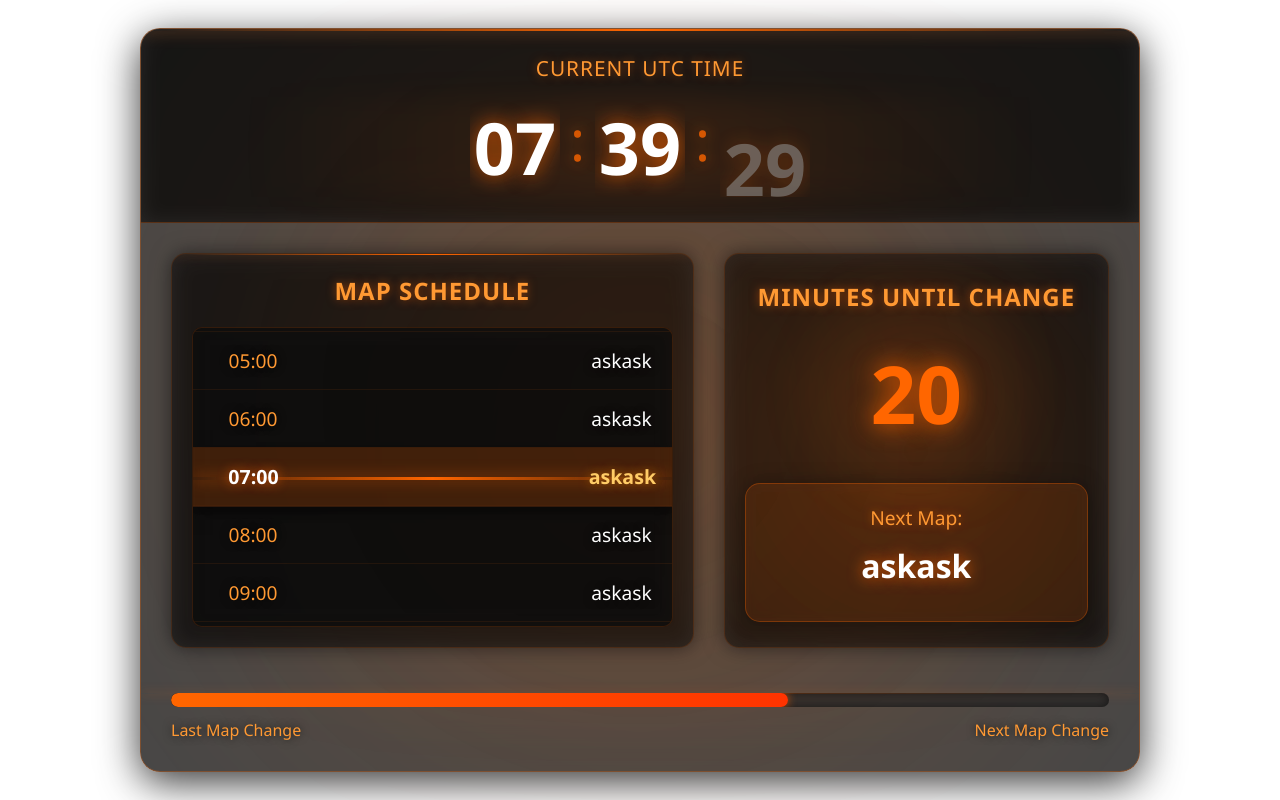
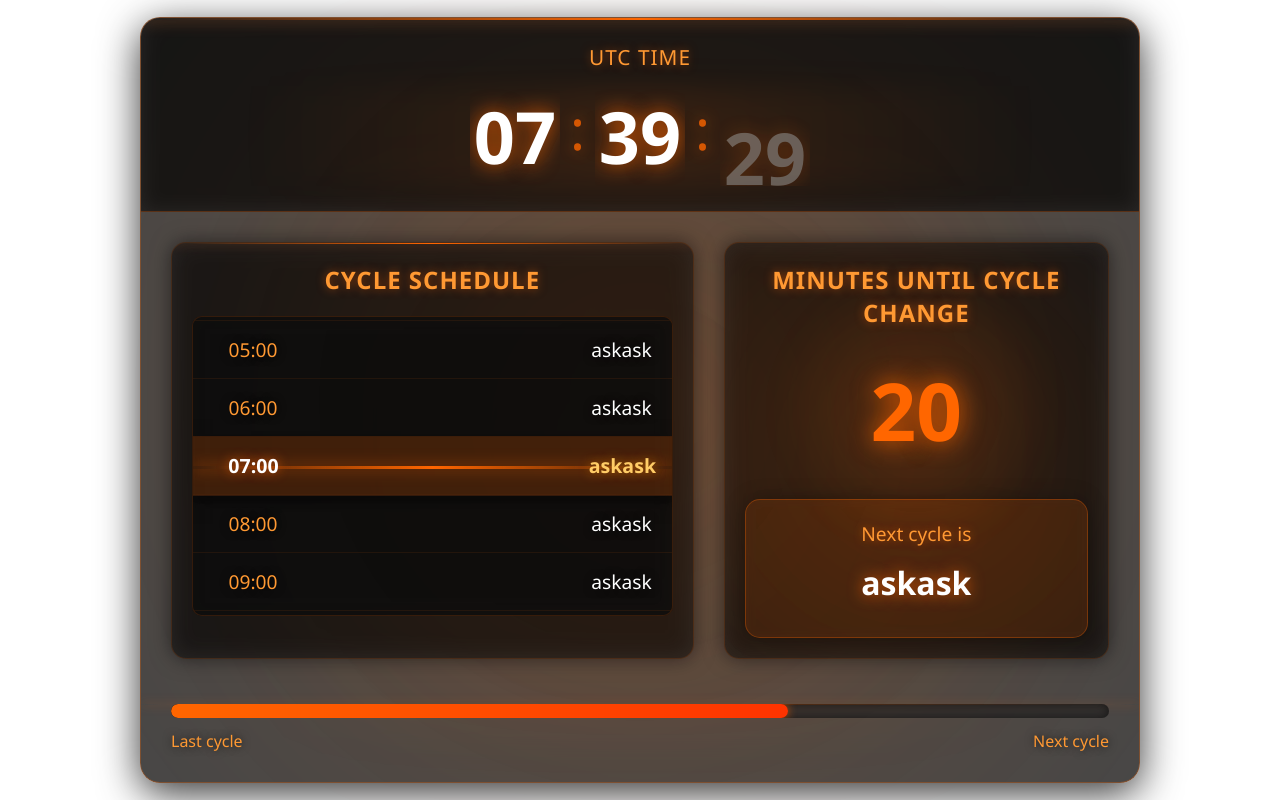
Before and after one commit to alobxplayer/cge-webwidget, a plain HTML site: page clock_scheduled_transparent_event.html in a window 1280 px wide. Drawn offline with Linux system fonts and the light colour scheme.

Commit message:
Update clock_scheduled_transparent_event.html

```diff
--- a/clock_scheduled_transparent_event.html
+++ b/clock_scheduled_transparent_event.html
@@ -541,11 +541,11 @@
     </style>
 </head>
 <body>
-    <div class="glow"></div>
+  <div class="glow"></div>
 
     <div class="container">
         <div class="header">
-            <div class="utc-label">CURRENT UTC TIME</div>
+            <div class="utc-label">UTC TIME</div>
             <div class="clock">
                 <div class="time-part" id="hours">
                     <div class="time-digit active">00</div>
@@ -564,7 +564,7 @@
         <div class="main-content">
             <!-- Map schedule on the left -->
             <div class="schedule-section">
-                <div class="schedule-header">Map Schedule</div>
+                <div class="schedule-header">Cycle schedule</div>
                 <div class="schedule-container">
                     <div class="schedule-center-line"></div>
                     <div id="schedule-list" class="schedule-list">
@@ -575,12 +575,12 @@
 
             <!-- Countdown on the right -->
             <div class="countdown-section">
-                <div class="countdown-label">Minutes Until Change</div>
+                <div class="countdown-label">Minutes until cycle change</div>
                 <div class="minutes-container">
                     <div id="minutes-display" class="minutes active">60</div>
                 </div>
                 <div class="next-map-info">
-                    <div class="next-map-label">Next Map:</div>
+                    <div class="next-map-label">Next cycle is</div>
                     <div id="map-name" class="map-name active">ask</div>
                 </div>
             </div>
@@ -592,8 +592,8 @@
                     <div id="progress" class="progress"></div>
                 </div>
                 <div class="progress-text">
-                    <span>Last Map Change</span>
-                    <span>Next Map Change</span>
+                    <span>Last cycle</span>
+                    <span>Next cycle</span>
                 </div>
             </div>
         </div>
```
